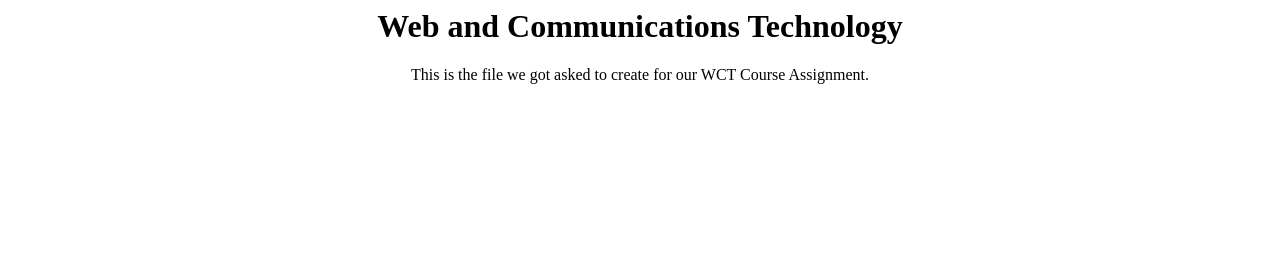
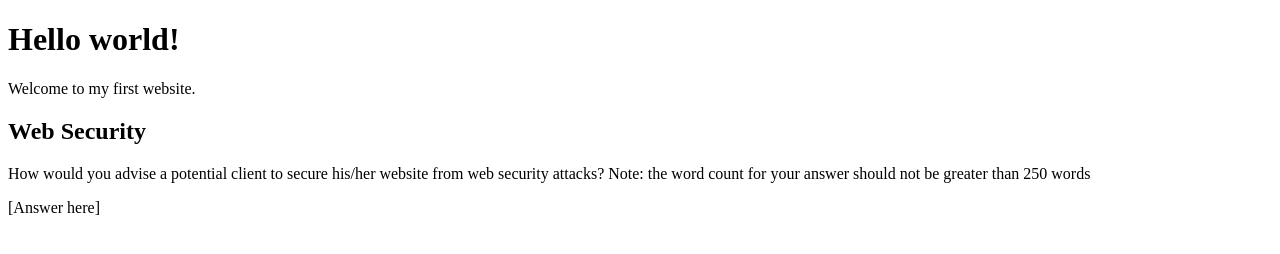
Before and after one commit to Noroff-FEU-Assignments/cross-course-project-slerbakk, a plain HTML site: page index.html in a window 1280 px wide. Drawn offline with Linux system fonts and the light colour scheme.

Commit message:
Update index.html

```diff
--- a/index.html
+++ b/index.html
@@ -1,10 +1,13 @@
+<!DOCTYPE html>
 <html>
- <head>
-    <title>Web and Communications Technology</title>
- </head>
+  <head>
+    <title>My first website</title>
+  </head>
   <body>
-    <center><h1>Web and Communications Technology</h1>
-    This is the file we got asked to create for our WCT Course Assignment.
-    </center>
+    <h1>Hello world!</h1>
+    <p>Welcome to my first website.</p>
+    <h2>Web Security</h2>
+    <p id="web-security-question">How would you advise a potential client to secure his/her website from web security attacks? Note: the word count for your answer should not be greater than 250 words</p>
+    <p id="web-security-answer">[Answer here]</p>
   </body>
 </html>
```
